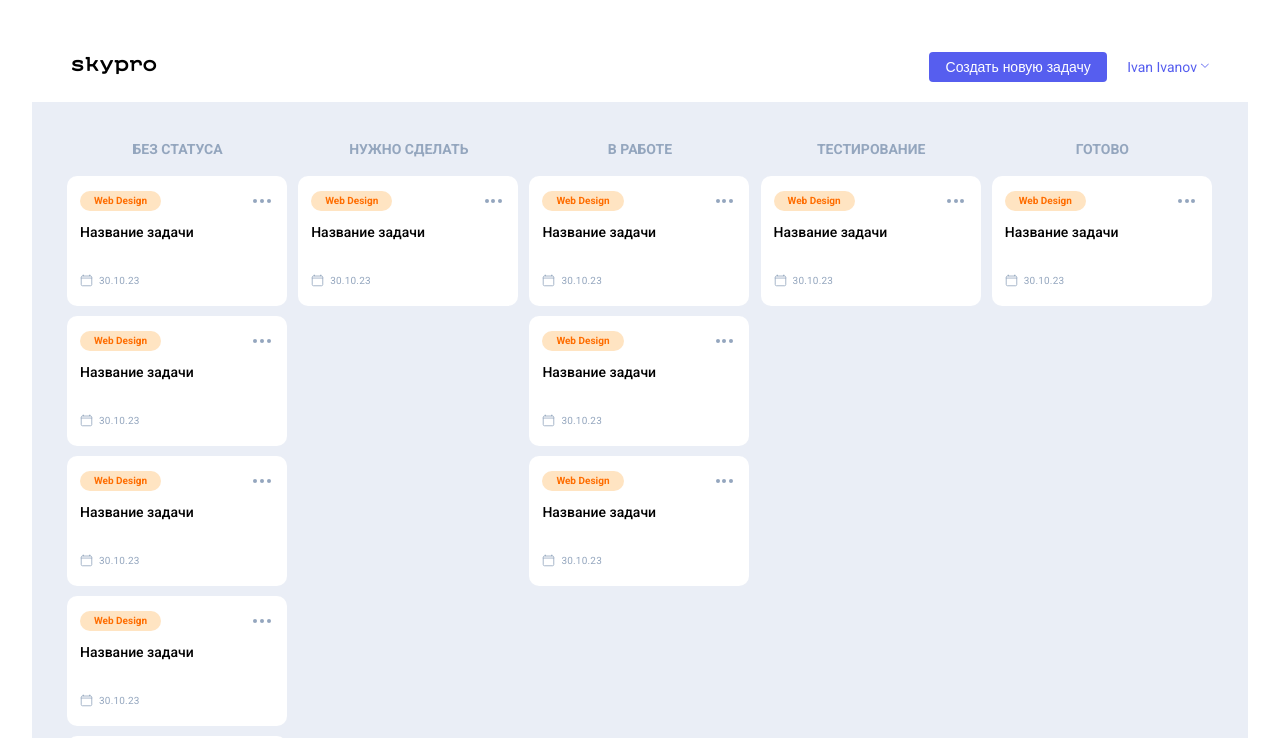
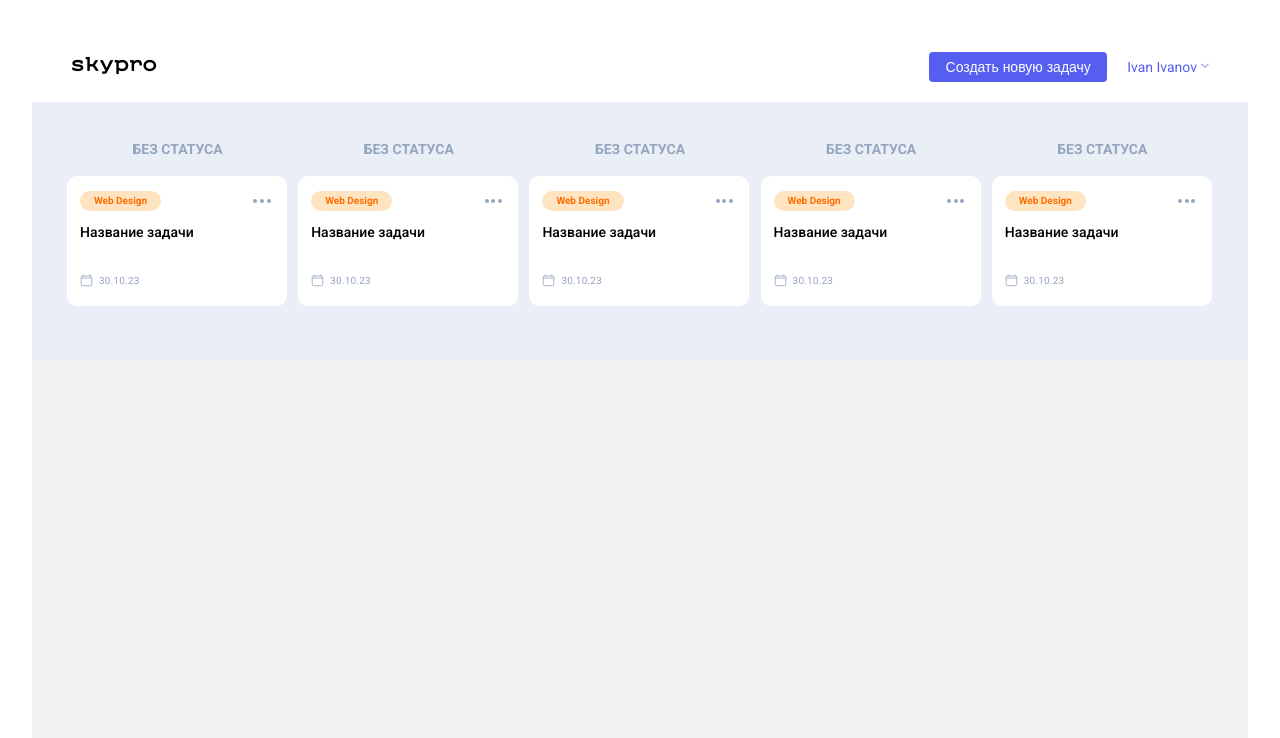
Before and after one commit to SergeyZah/skypro-kanban, a React (Vite) app: page / in a window 1280 px wide. Shown: the top 738 px of the page. Built offline with nearby package versions, Linux system fonts and the light colour scheme.

Commit message:
Took out the Column

```diff
--- a/src/App.jsx
+++ b/src/App.jsx
@@ -2,7 +2,7 @@
 import Header from "./components/Header/header"
 import PopNewCard from "./components/PopNewCard/PopNewCard";
 import PopBrowse from "./components/PopBrowse/PopBrowse";
-import Card from "./components/Card/Card";
+import Column from "./components/Column/Column";
 
 function App() {
   return (
@@ -38,58 +38,11 @@
           <div className="container">
             <div className="main__block">
               <div className="main__content">
-                <div className="main__column column">
-                  <div className="column__title">
-                    <p>Без статуса</p>
-                  </div>
-                  <div className="cards">
-                    <Card></Card>
-
-                    <Card></Card>
-
-                    <Card></Card>
-
-                    <Card></Card>
-
-                    <Card></Card>
-                  </div>
-                </div>
-                <div className="main__column">
-                  <div className="column__title">
-                    <p>Нужно сделать</p>
-                  </div>
-                  <div className="cards">
-                    <Card></Card>
-                  </div>
-                </div>
-                <div className="main__column">
-                  <div className="column__title">
-                    <p>В работе</p>
-                  </div>
-                  <div className="cards">
-                    <Card></Card>
-
-                    <Card></Card>
-
-                    <Card></Card>
-                  </div>
-                </div>
-                <div className="main__column">
-                  <div className="column__title">
-                    <p>Тестирование</p>
-                  </div>
-                  <div className="cards">
-                    <Card></Card>
-                  </div>
-                </div>
-                <div className="main__column">
-                  <div className="column__title">
-                    <p>Готово</p>
-                  </div>
-                  <div className="cards">
-                    <Card></Card>
-                  </div>
-                </div>
+                <Column></Column>
+                <Column></Column>
+                <Column></Column>
+                <Column></Column>
+                <Column></Column>
               </div>
             </div>
           </div>
--- /dev/null
+++ b/src/components/Column/Column.jsx
@@ -0,0 +1,18 @@
+import Card from "../Card/Card"
+
+function Column () {
+    return (
+        <>
+        <div className="main__column column">
+                  <div className="column__title">
+                    <p>Без статуса</p>
+                  </div>
+                  <div className="cards">
+                    <Card></Card>
+                  </div>
+        </div>
+        </>
+    )
+}
+
+export default Column
```
